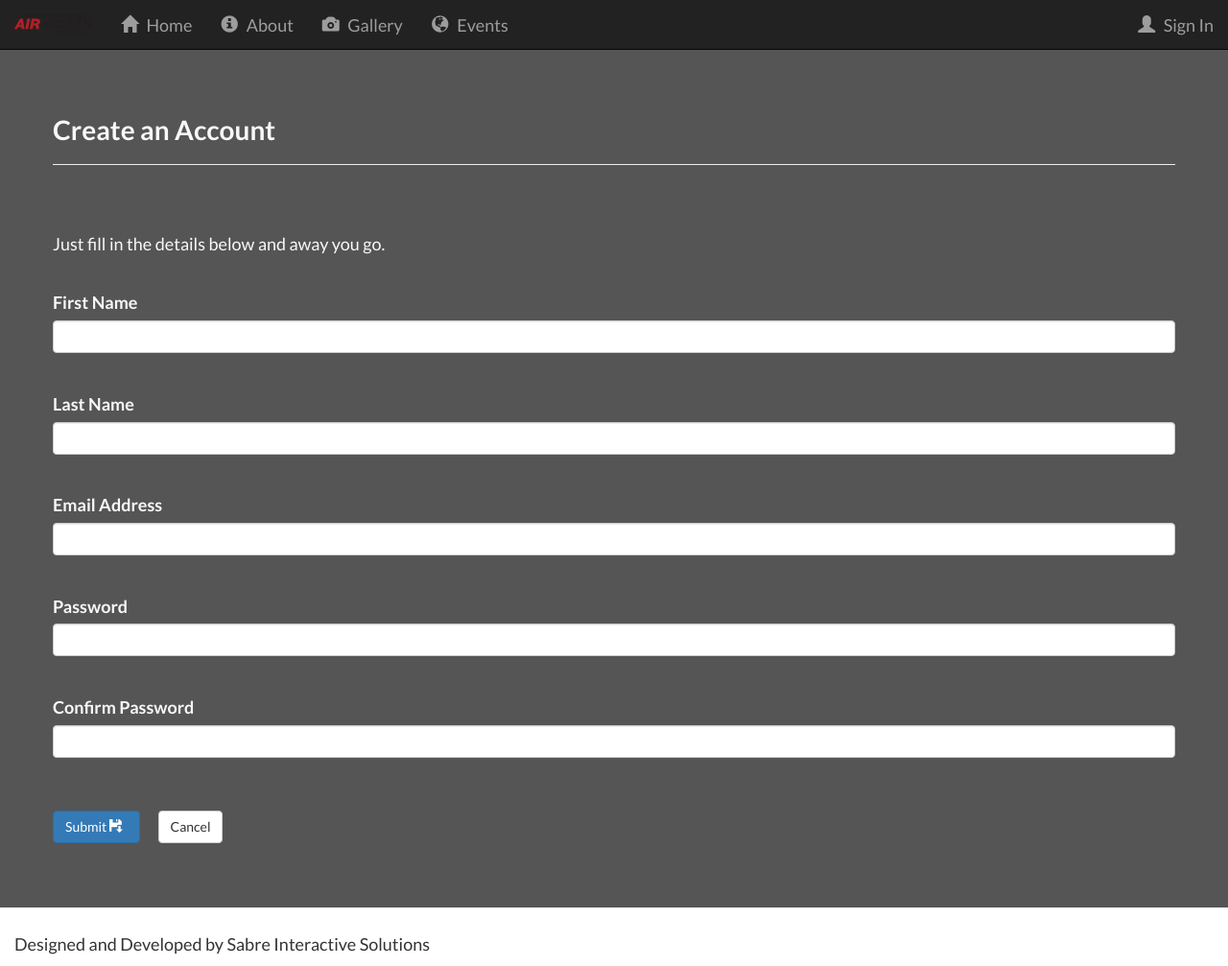
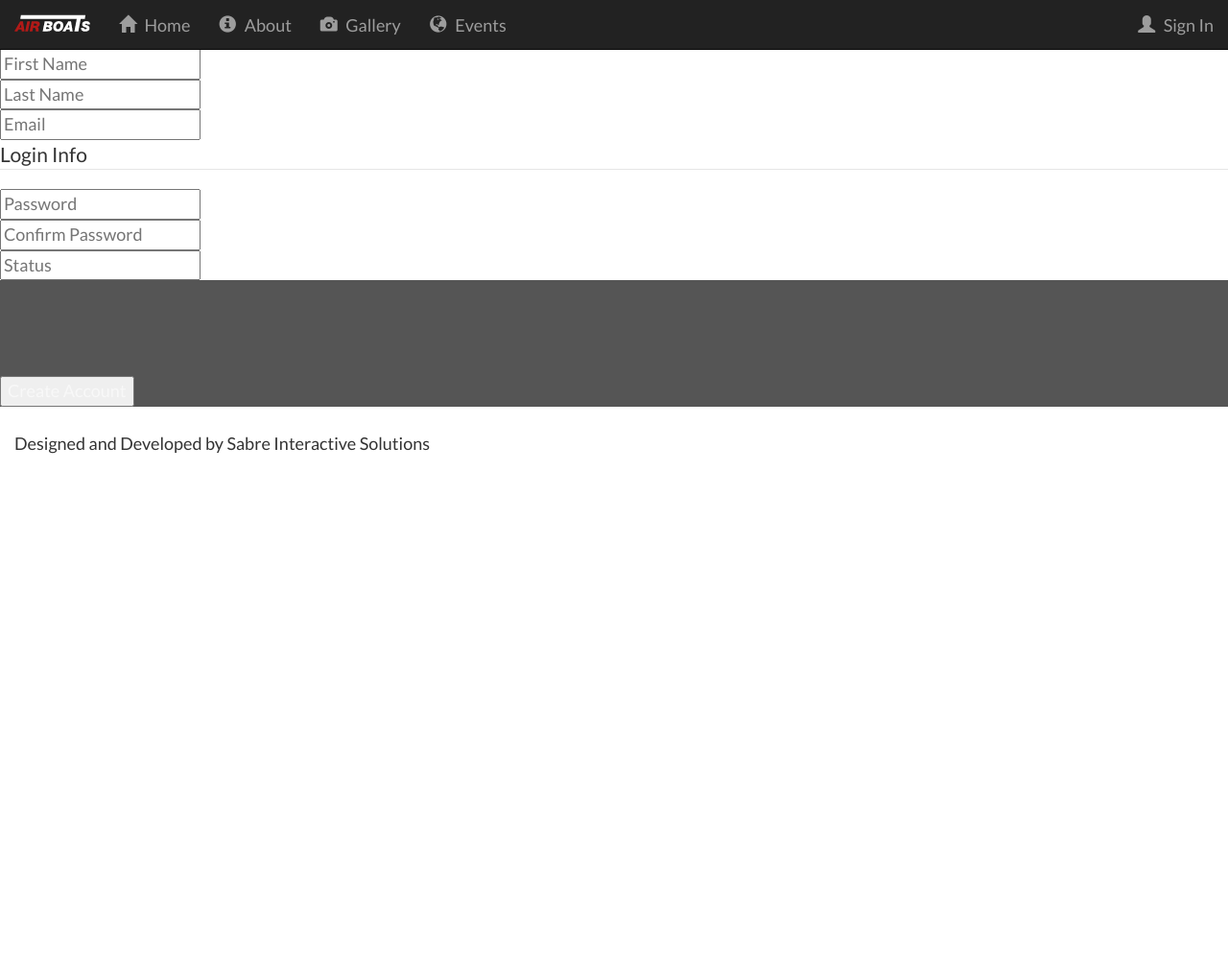
Before and after one commit to Kris-King/AirboatsNZ, a CodeIgniter app: page /index.php/auth/create_user in a window 1280 px wide. Shown: the whole page at 96% size. After the commit the page ends 473 px from the top, so only its background shows below. Run offline with CodeIgniter, Linux system fonts and the light colour scheme.

Commit message:
Merge origin/master
Conflicts:
	nbproject/private/private.xml

```diff
--- a/application/controllers/auth.php
+++ b/application/controllers/auth.php
@@ -12,15 +12,12 @@
 
     function __construct() {
         parent::__construct();
-
         $this->load->helper('url');
-
         $this->_init();
     }
 
     private function _init() {
         $this->output->set_template('default');
-
         $this->load->js('assets/themes/default/js/jquery-1.9.1.min.js');
         $this->load->js('assets/themes/default/hero_files/bootstrap-transition.js');
         $this->load->js('assets/themes/default/hero_files/bootstrap-collapse.js');
@@ -38,7 +35,7 @@
     /**
      * Display Sign Up Page
      */
-    public function signup() {
+    public function sign_up() {
         $this->_init();
         $this->load->helper('form');
         $this->load->view('pages/sign_up');
@@ -105,7 +102,7 @@
                 redirect('/site', 'refresh');
             } else {
                 $this->session->set_flashdata('Error :(', 'Unfortunately an error occurred and we were unable to create your account');
-                redirect('site/signup');
+                redirect('auth/sign_up');
             }
         }
     }
--- a/application/controllers/site.php
+++ b/application/controllers/site.php
@@ -42,11 +42,7 @@
         $this->load->view('pages/events');
     }
 
-    public function sign_up() {
-        $this->_init();
-        $this->load->helper('form');
-        $this->load->view('pages/sign_up');
-    }
+
 
         public function sign_in() {
         $this->_init();
--- a/application/core/MY_Model.php
+++ b/application/core/MY_Model.php
@@ -199,6 +199,8 @@
         $this->_with = array();
         return $result;
     }
+
+
 
     /**
      * Insert a new row into the table. $data should be an associative array
--- a/application/views/pages/about.php
+++ b/application/views/pages/about.php
@@ -4,7 +4,7 @@
         <section class=" element_spacing spacing">
             <h3>General</h3>
             <p>
-                We here at Airboats New Zealand have a passion for airboats and we hope you can share that with us.
+                We here at Airboats New Zealand have a passion for airboats and we hope you can share that with us too.
                 You can find upcoming events on our events page and users who create an account with us can
                 upload their own images to share with others.
             </p>
@@ -98,7 +98,7 @@
                     <img src="<?php echo base_url(); ?>assets/themes/default/images/airboat_img2.jpg" class="img-responsive" alt="About Us - Airboat image 1"/>
                 </div>
                 <p>
-                    In South Pacific countries, Suzuki, Subaru and Toyota automobile engines power the series of River-Crossover Airboats.
+                    In South Pacific countries: Suzuki, Subaru and Toyota automobile engines power the series of River-Crossover Airboats.
                     The engines range from 1.2-litre to 4.2-litre and are fitted with an aviation reduction gearbox coupled to a wide blade
                     low noise composite aero propeller.
                 </p>
--- a/application/views/pages/sign_up.php
+++ b/application/views/pages/sign_up.php
@@ -1,50 +1,76 @@
-<section class="wrapper">
-    <div class="container">
-        <div class="row">
-            <div>
-                <h3>Create an Account<hr></h3>
-                <p>
-                    Just fill in the details below and away you go.
-                </p>
-                <br>
-                <?php echo validation_errors('<div class"alert alert-error">',"</div>"); ?>
-                <div>
+
+<?php echo validation_errors('<div class"alert alert-error">', "</div>"); ?>
+<fieldset>
+    <legend>Personal Information</legend>
     <?php echo form_open('auth/create_user'); ?>
-                        <div class="form-group">
-                            <label for="first_name">First Name</label>
-                            <input type="text" class="form-control" id="first_name" value="<?php echo set_value('first_name'); ?>">
+    <div class="field">
+        <?php
+        $fn_data = array(
+            'name' => 'first_name',
+            'value' => set_value('first_name'),
+            'placeholder' => 'First Name'
+        );
+        echo form_input($fn_data);
+        ?>
     </div>
-                        <br>
-                        <div class="form-group">
-                            <label for="last_name">Last Name</label>
-                            <input type="text" class="form-control" id="last_name" value="<?php echo set_value('last_name'); ?>">
+        <div class="field">
+        <?php
+        $ln_data = array(
+            'name' => 'last_name',
+            'value' => set_value('last_name'),
+            'placeholder' => 'Last Name'
+        );
+        echo form_input($ln_data);
+        ?>
     </div>
-                        <br>
-                        <div class="form-group">
-                            <label for="email_address">Email Address</label>
-                            <input type="email" class="form-control" id="email_address" value="<?php echo set_value('email_address'); ?>">
+        <div class="field">
+        <?php
+        $email_data = array(
+            'name' => 'email_address',
+            'value' => set_value('email_address'),
+            'placeholder' => 'Email'
+        );
+        echo form_input($email_data);
+        ?>
     </div>
-                        <br>
-                        <div class="form-group">
-                            <label for="password">Password</label>
-                            <input type="password" class="form-control" id="password" value="<?php echo set_value('password'); ?>">
+</fieldset>
+
+<fieldset>
+    <legend>Login Info</legend>
+        <div class="field">
+        <?php
+        $pw_data = array(
+            'name' => 'password',
+            'value' => set_value('password'),
+            'placeholder' => 'Password'
+        );
+        echo form_password($pw_data);
+        ?>
     </div>
-                        <br>
-                        <div class="form-group">
-                            <label for="confirm_password">Confirm Password</label>
-                            <input type="password" class="form-control" id="confirm_password" value="<?php echo set_value('password'); ?>">
+        <div class="field">
+        <?php
+        $pw2_data = array(
+            'name' => 'confirm_password',
+            'value' => set_value('confirm_password'),
+            'placeholder' => 'Confirm Password'
+        );
+        echo form_password($pw2_data);
+        ?>
     </div>
-                        <div class="form-group">
-                            <?php echo form_hidden('status', 'Pending'); ?>
-                        </div>
-                        <br>
-                        <button type="submit" class="btn btn-primary">Submit <span class="glyphicon glyphicon-floppy-save"></span></button>
-                        <?php echo form_reset('submit', 'Cancel' , 'class="btn btn-default marg15"'); ?>
-                    <?php echo form_close(); ?>
-                </div>
+            <div class="field">
+        <?php
+        $status_data = array(
+            'name' => 'status',
+            'value' => set_value('status'),
+            'placeholder' => 'Status'
+        );
+        echo form_password($status_data);
+        ?>
     </div>
 
+    <div class="wrapper">
+        <?php echo form_submit(array('name' => 'save', 'class' => 'submit', 'value' => 'Create Account')); ?>
     </div>
-    </div>
-    <br><br>
-</section>
+
+</fieldset>
+<?php echo form_close();
--- a/application/views/themes/default.php
+++ b/application/views/themes/default.php
@@ -67,7 +67,7 @@
                         <span class="icon-bar"></span>
                         <span class="icon-bar"></span>
                     </button>
-                    <a class="navbar-brand" href="<?php echo site_url(); ?>"><img src="<?php echo base_url(); ?>assets/themes/default/images/site_logo.png" style="float:left;z-index:5;" alt="logo"/></a>
+                    <a class="navbar-brand" href="<?php echo site_url(); ?>"><img src="<?php echo base_url(); ?>assets/themes/default/images/Airboats_Logo.png" style="float:left;z-index:5;" alt="logo"/></a>
                 </div>
                 <div class="collapse navbar-collapse" id="myNavbar">
                     <ul class="nav navbar-nav">
@@ -116,7 +116,7 @@
                                 <label><input type="checkbox"> Remember Me</label>
                             </div>
 
-                            <?php echo "Don't have an account? " . anchor('site/sign_up', "Create an Account."); ?>
+                            <?php echo "Don't have an account? " . anchor('auth/sign_up', "Create an Account."); ?>
                         </div>
 
                         <div class="modal-footer">
--- a/assets/themes/default/css/custom.css
+++ b/assets/themes/default/css/custom.css
@@ -80,12 +80,19 @@
     margin-right: 5px;
 }
 
-h3,h2,h1{
+h3,h2{
+    margin-bottom: 6%;
+    font-family: 'Lato', sans-serif;
+    font-weight: bold;
+}
+
+h1{
     margin-bottom: 6%;
     font-family: 'Lato', sans-serif;
     font-weight: bold;
     font-size: 28px;
 }
+
 .spacing {
     margin-bottom: 6%;
 }
@@ -97,3 +104,13 @@
 .element_spacing {
     margin-top: 12%;
 }
+
+.margin_spacing {
+    margin-top:20%;
+}
+
+#events{
+    min-height:100%;
+    padding:10px;
+    background-image: url('http://localhost/AirboatsNZ/assets/themes/default/images/events_background_img.jpg');
+}
```
Also changed, not shown: application/views/pages/events.php (+7 -19 lines), application/views/pages/home.php (+8 -6 lines), assets/themes/default/images/Airboats_Logo.png (added), assets/themes/default/images/events_background_img.jpg (added). Lines whose indentation alone changed are shown as unchanged.
